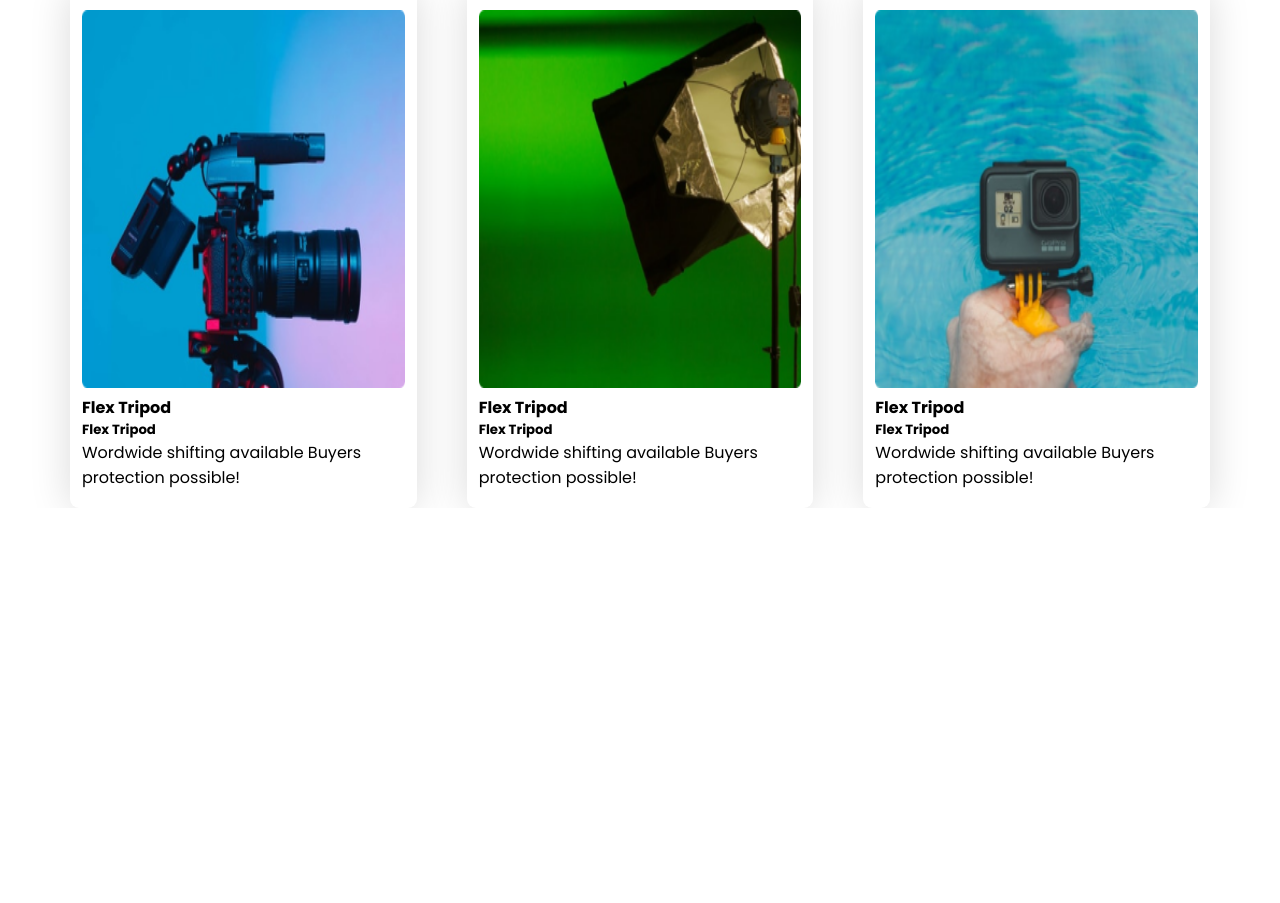
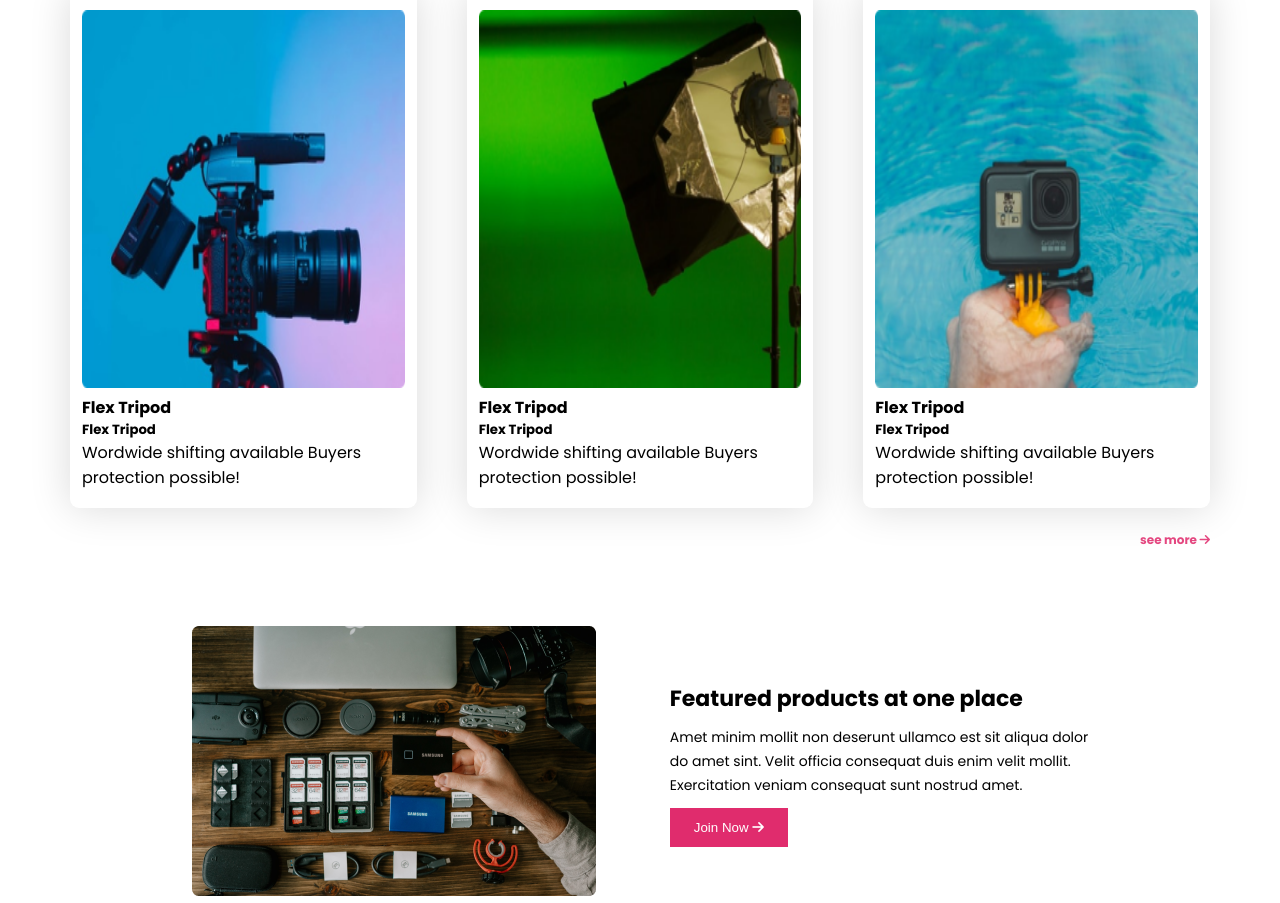
Before and after one commit to programmerrabbanii/class-six, a plain HTML site: page index.html in a window 1280 px wide. Shown: the part 2114-3017 px from the top of the page. Before the commit the page ends 2622 px from the top, so only its background shows below. Drawn offline with Linux system fonts and the light colour scheme.

Commit message:
added the button section

```diff
--- a/index.html
+++ b/index.html
@@ -132,7 +132,21 @@
                      Buyers protection possible!</p>
                 </div>
             </div>
+            <div class="popular-ico">
+                <h4>see more <i class="fa-solid fa-arrow-right"></i> </h4>
+           </div>
         </div>
+        <div class="product">
+            <div class="product-pictures">
+                <img src="./images/gear.png" alt="">
+            </div>
+            <div class="product-contant">
+                <h3>Featured products at one place</h3>
+                <p>Amet minim mollit non deserunt ullamco est sit aliqua dolor <br> do amet sint. Velit officia consequat duis enim velit mollit. <br> Exercitation veniam consequat sunt nostrud amet.</p>
+                <button class="btn-">join now <i class="fa-solid fa-arrow-right"></i> </button>
+            </div>
+        </div>
+
 
     </main>
     <footer>
--- a/style.css
+++ b/style.css
@@ -112,6 +112,36 @@ margin-left: 15px;
     text-align: center;
     padding: 60px  0px;
 }
+.popular-ico {
+    color: rgba(224, 44, 109, 0.87);
+    text-align: right;
+    font-size: 12px;
+    font-weight: 300;
+    margin-top: 23px;
+}
+.product {
+    display: flex;
+    justify-content: center;
+    align-items: center;
+    gap: 74px;
+    margin-top: 77px;
+}
+.product-contant h3 {
+    font-size: 22px;
+    margin-bottom: 10px;
+}
+.product-contant p {
+    font-size: 14px;
+    line-height: 24px;
+    margin-bottom: 11px;
+}
+button.btn- {
+    border: none;
+    background: #E02C6D;
+    color: white;
+    padding: 12px 24px;
+    text-transform: capitalize;
+}
 
 /* responsive medium devices */
 @media screen and (max-width:576px) {
```
